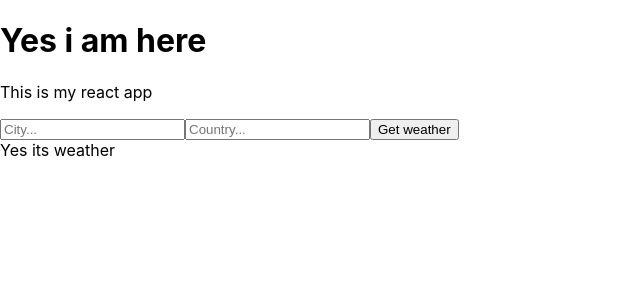
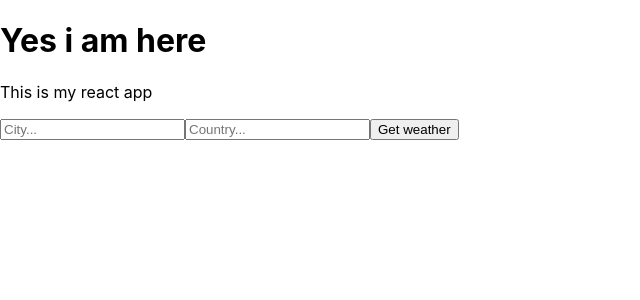
Before and after one commit to Qwerty2424122/my-ReactJS-app, a React (Create React App) app: page / in a window 1280 px wide. Shown: the top 300 px of the page, without its empty margins (0-640 px from the left). Built offline with nearby package versions, Linux system fonts and the light colour scheme.

Commit message:
new update

```diff
--- a/src/App.js
+++ b/src/App.js
@@ -37,7 +37,12 @@ class App extends React.Component{
       <div>
         <Titles></Titles>
         <Form getweather={this.getweather}></Form>
-        <Weather></Weather>
+        <Weather
+          Temperature = {this.state.Temperature}
+          city = {this.state.city}
+          country = {this.state.country}
+
+        ></Weather>
       </div>
 
       );
--- a/src/Component/Weather.js
+++ b/src/Component/Weather.js
@@ -1,10 +1,19 @@
-import React from 'react'
+ import React from 'react'
 
 class Weather extends React.Component{
     render(){
         return(
-            <div>Yes its weather</div>
+            <div className="weather__info">
+	 {
+	 	this.props.city && this.props.country && <p> Location: { this.props.city }, { this.props.country }
+	 	</p>
+	 }
+	 {
+	 	this.props.Temperature && <p> Temperature: { this.props.Temperature }
+	 	</p>
+	 }
 
+    </div>
         );
 
 
```
